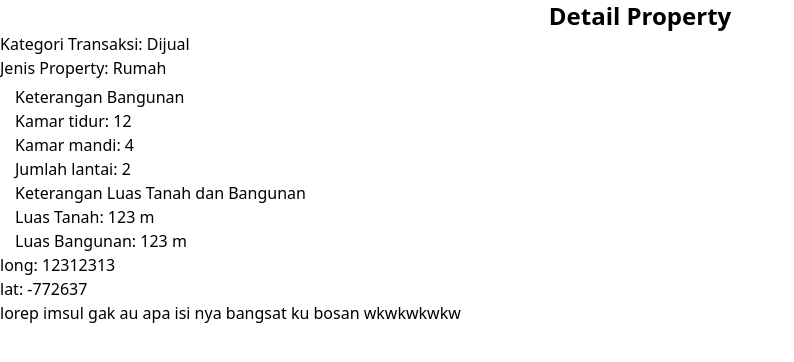
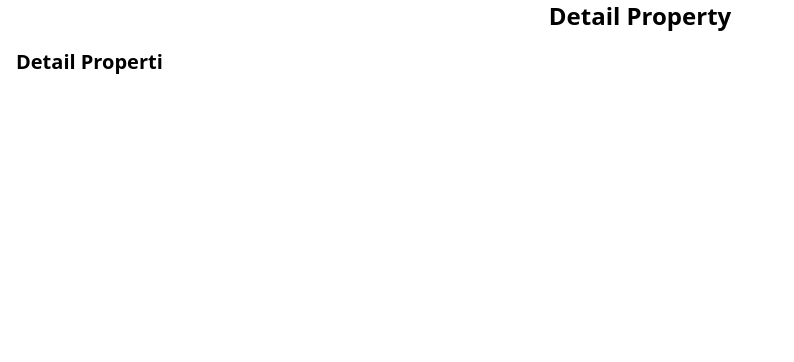
Before and after one commit to welsonoktario/bg-app, a PHP site: page /detail.php in a window 1280 px wide. Shown: the top 362 px of the page, without its empty margins (0-794 px from the left). Run offline with PHP 8.4, Linux system fonts and the light colour scheme.

Commit message:
detail kurang gambar

```diff
--- a/detail.php
+++ b/detail.php
@@ -13,23 +13,21 @@
 </head>
 
 <body>
-	<h1 class="text-2xl text-center font-bold">Detail Property</h1>
-	<div id="detail">Kategori Transaksi: Dijual</div>
-	<div id="jenis_property">Jenis Property: Rumah</div>
-	<div id="harga">Harga: Rp.500 Jt</div>
-	<div id="luas">
-		<div id="">Keterangan Bangunan</div>
-		<div id="kamar_tidur">Kamar tidur: 12</div>
-		<div id="kamar_mandi">Kamar mandi: 4</div>
-		<div id="jumlah_lantai">Jumlah lantai: 2</div>
-
-		<div id="">Keterangan Luas Tanah dan Bangunan</div>
-		<div id="luas_tanah">Luas Tanah: 123 m</div>
-		<div id="luas_bangunan">Luas Bangunan: 123 m</div>
+	<div class="container">
+		<h1 class="text-2xl text-center font-bold">Detail Property</h1>
+		<div id="kategori"></div>
+		<div id="jenis"></div>
+		<div id="harga"></div>
+		<div id="lt"></div>
+		<div id="lb"></div>
+		<div class="p-4">
+			<div class="text-xl font-bold">Detail Properti</div>
+			<div id="kt"></div>
+			<div id="km"></div>
+			<div id="lantai"></div>
+			<div id="furnished"></div>
+		</div>
 	</div>
-	<div id="long">long: 12312313</div>
-	<div id="lat">lat: -772637</div>
-	<div id="keterangan">lorep imsul gak au apa isi nya bangsat ku bosan wkwkwkwkw</div>
 	<script src="js/detail.js"></script>
 </body>
 
--- a/js/detail.js
+++ b/js/detail.js
@@ -1,8 +1,28 @@
 var urlParams = new URLSearchParams(window.location.search);
+var id = urlParams.get('id')
 
-$('#id').html(urlParams.get('id'));
-$('#harga').html(urlParams.get('harga'));
-// $('#luas_tanah').html(urlParams.get('id'));
-// $('#id').html(urlParams.get('id'));
-// $('#id').html(urlParams.get('id'));
-// $('#id').html(urlParams.get('id'));
+var kategori = $("#kategori");
+var jenis = $('#jenis');
+var harga = $("#harga");
+var lt = $("#lt");
+var lb = $("#lb");
+var kt = $("#kt");
+var km = $("#km");
+var lantai = $("#lantai");
+var furnished = $("#furnished");
+
+$.get(`http://localhost:8000/api/property/${id}`, function (data) {
+	var d = data[0];
+	var f = d.detail_property.furnished === 1 ? "Ya" : "Tidak";
+
+	console.log(d);
+	kategori.html(`Kategori: ${d.kategori.nama}`);
+	jenis.html(`Jenis: ${d.jenis_property.nama}`);
+	harga.html(`Harga: ${d.harga}`);
+	lt.html(`Luas Tanah: ${d.luas_tanah}`);
+	lb.html(`Luas Bangunan: ${d.luas_bangunan}`);
+	kt.html(`Jumlah Kamar Tidur: ${d.detail_property.jumlah_kamar_tidur}`);
+	km.html(`Jumlah Kamar Mandi: ${d.detail_property.jumlah_kamar_mandi}`);
+	lantai.html(`Lantai: ${d.detail_property.jumlah_lantai}`);
+	furnished.html(`Furnished: ${f}`)
+});
```
